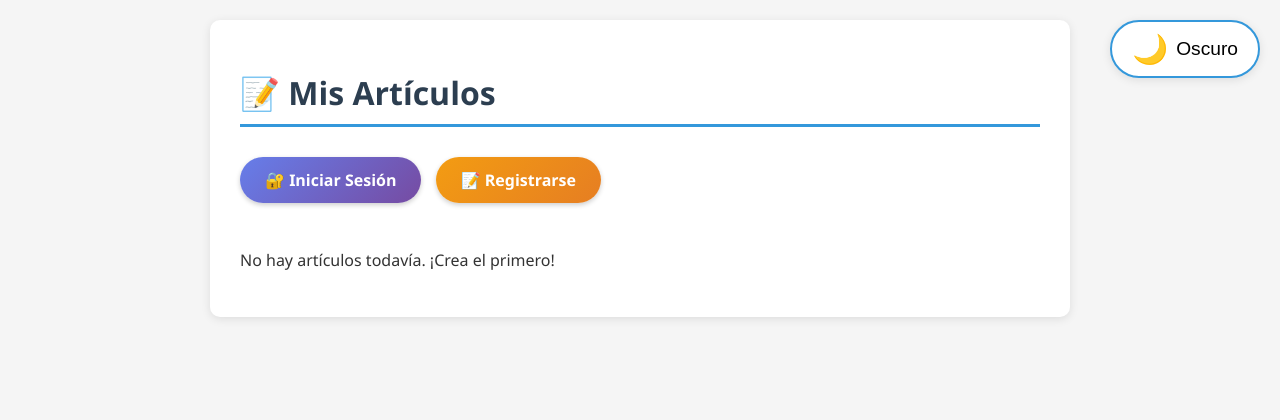
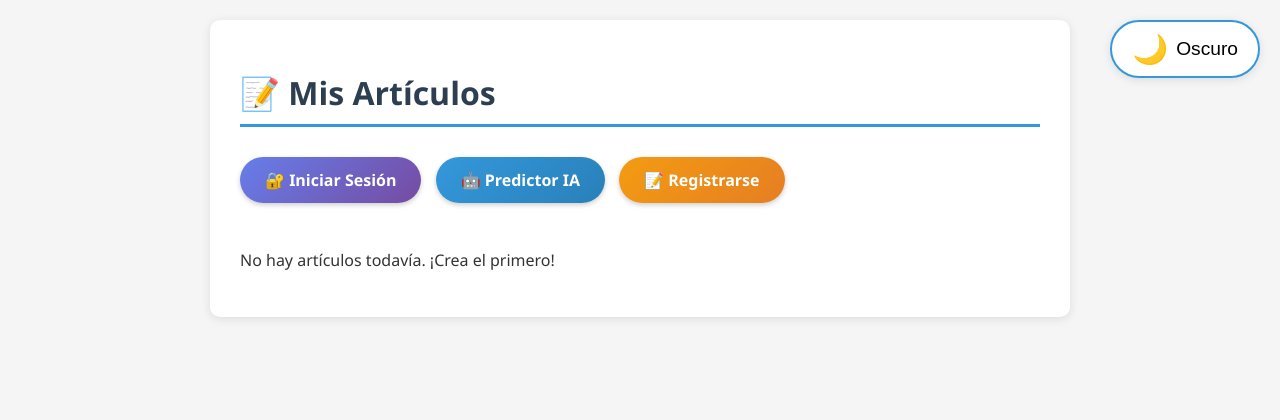
Before and after one commit to goteof86/blog-django-predictor, a Django app: page / in a window 1280 px wide. Shown: the top 420 px of the page. Run offline with Django 5.2, Linux system fonts and the light colour scheme; data that the repository does not hold is empty; parts of the project's set-up code (start-up, migrations or seed data) failed here and were passed over.

Commit message:
Agrega enlace al predictor en el menú

```diff
--- a/hola/templates/hola/hola_mundo.html
+++ b/hola/templates/hola/hola_mundo.html
@@ -20,12 +20,18 @@
     <a href="{% url 'nuevo_articulo' %}" class="btn-crear">
         + Crear Nuevo Artículo
     </a>
+    <a href="{% url 'predecir' %}" class="btn-crear" style="background: linear-gradient(135deg, #3498db 0%, #2980b9 100%); margin-left: 10px;">
+        🤖 Predictor IA
+    </a>
     <a href="{% url 'logout' %}" class="btn-crear" style="background: linear-gradient(135deg, #e74c3c 0%, #c0392b 100%); margin-left: 10px;">
         🚪 Cerrar Sesión
     </a>
 {% else %}
     <a href="{% url 'login' %}" class="btn-crear">
         🔐 Iniciar Sesión
+    </a>
+    <a href="{% url 'predecir' %}" class="btn-crear" style="background: linear-gradient(135deg, #3498db 0%, #2980b9 100%); margin-left: 10px;">
+        🤖 Predictor IA
     </a>
     <a href="{% url 'registro' %}" class="btn-crear" style="background: linear-gradient(135deg, #f39c12 0%, #e67e22 100%); margin-left: 10px;">
         📝 Registrarse
```
Lines whose indentation alone changed are shown as unchanged.
